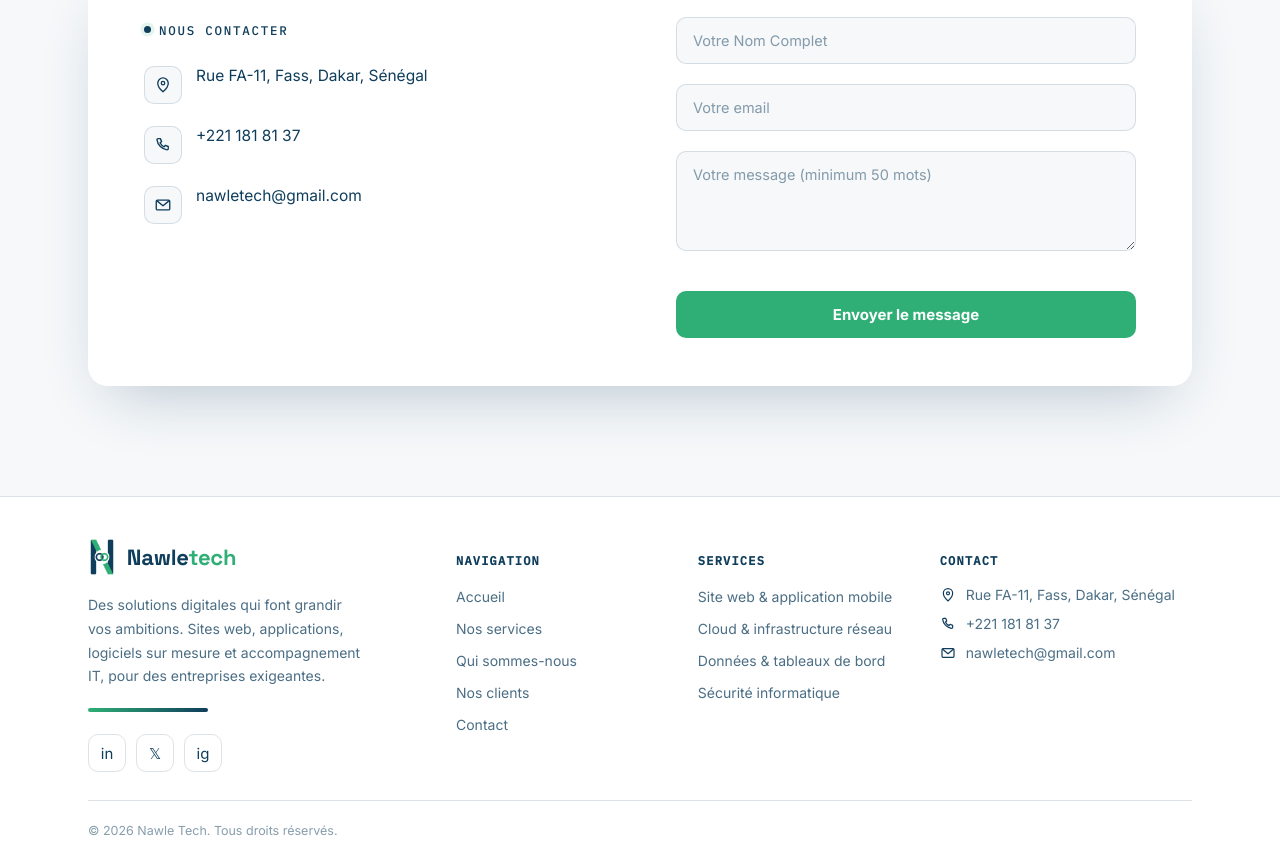
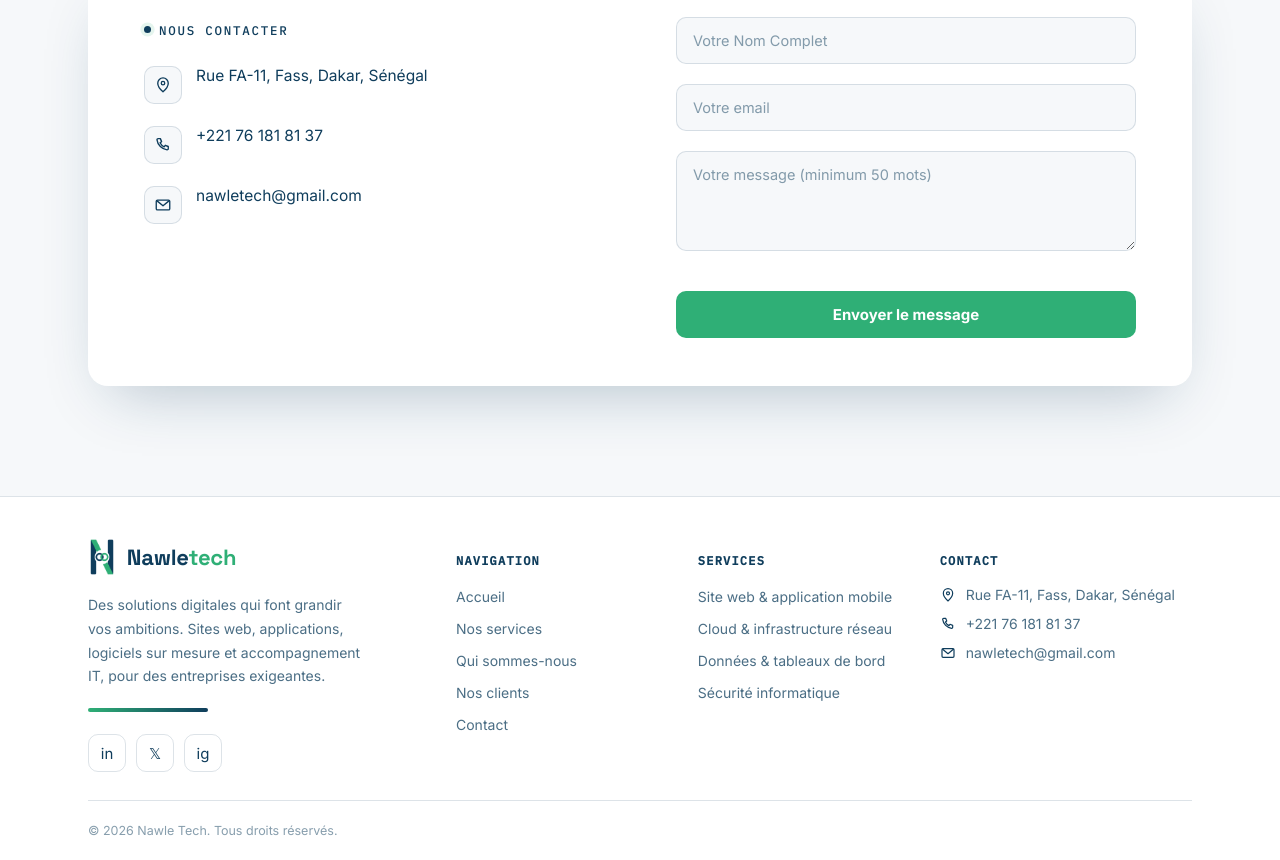
Before and after one commit to yobanteTech/nawletech, a React (Vite) app: page / in a window 1280 px wide. Shown: the part 3840-4700 px from the top of the page. Built offline with nearby package versions, Linux system fonts and the light colour scheme.

Commit message:
update numero

```diff
--- a/src/App.tsx
+++ b/src/App.tsx
@@ -644,7 +644,7 @@ function App() {
                 <div className="reveal">
                   <span className="ico" aria-hidden="true"><Icon name="phone" /></span>
                   <div>
-                    <span>+221 181 81 37</span>
+                    <span>+221 76 181 81 37</span>
                   </div>
                 </div>
                 <div className="reveal">
@@ -780,7 +780,7 @@ function App() {
               <h4>Contact</h4>
               <ul>
                 <li className="contact-line"><span className="ico-sm"><Icon name="pin" /></span><span>Rue FA-11, Fass, Dakar, Sénégal</span></li>
-                <li className="contact-line"><span className="ico-sm"><Icon name="phone" /></span><span>+221 181 81 37</span></li>
+                <li className="contact-line"><span className="ico-sm"><Icon name="phone" /></span><span>+221 76 181 81 37</span></li>
                 <li className="contact-line"><span className="ico-sm"><Icon name="mail" /></span><span>nawletech@gmail.com</span></li>
               </ul>
             </div>
@@ -792,7 +792,7 @@ function App() {
       </footer>
 
       <a
-        href="https://wa.me/2211818137"
+        href="https://wa.me/221761818137"
         target="_blank"
         rel="noopener"
         className="whatsapp-float"
```
